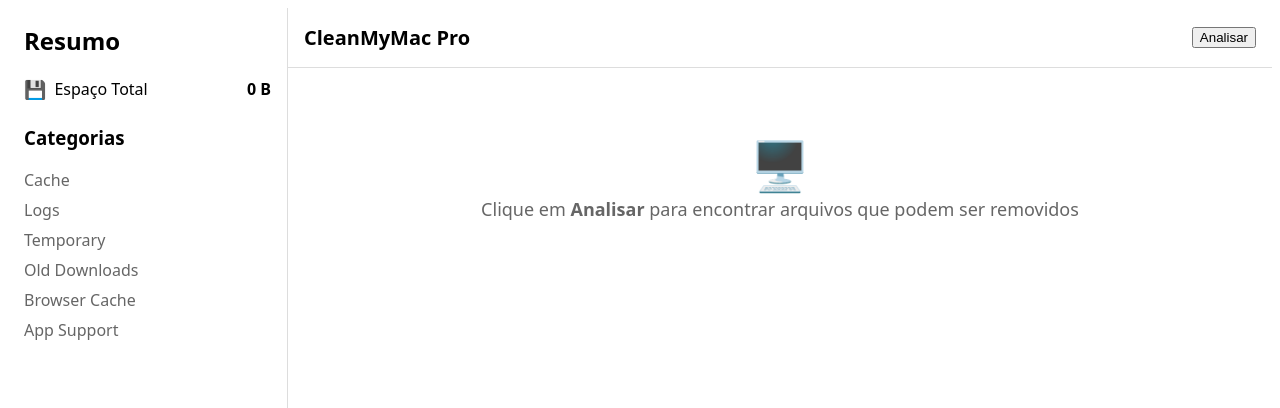
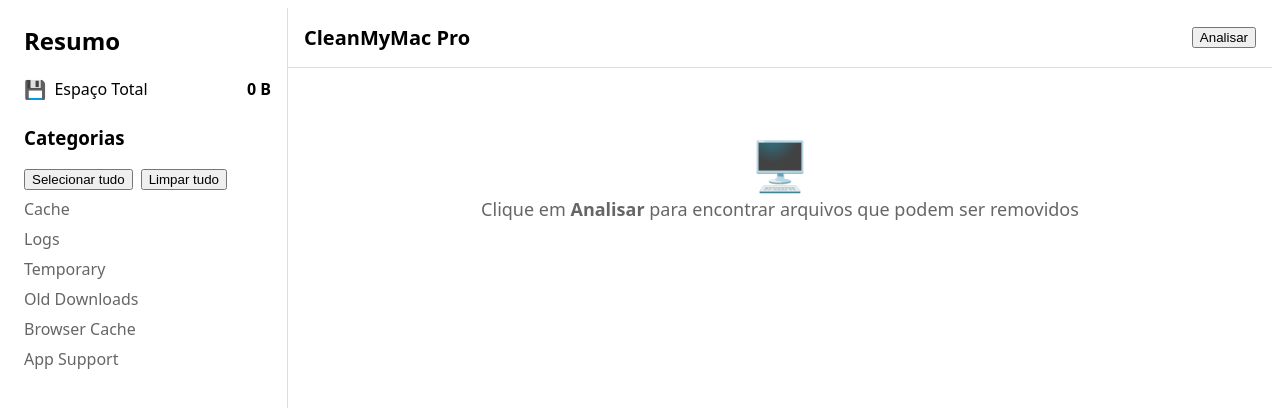
Before and after one commit to MaykonOliveira/cleanmymac-react-electron, a React (Vite) app: page / in a window 1280 px wide. Shown: the top 408 px of the page. Built offline with nearby package versions, Linux system fonts and the light colour scheme.

Commit message:
feat: add global select all controls

```diff
--- a/src/App.tsx
+++ b/src/App.tsx
@@ -108,6 +108,14 @@
     })
   }
 
+  function selectAllItems() {
+    setSelected(Object.fromEntries(items.map(it => [it.id, true])))
+  }
+
+  function clearSelection() {
+    setSelected({})
+  }
+
   return (
     <div style={{ display: 'grid', gridTemplateColumns: '280px 1fr', height: '100vh', fontFamily: 'ui-sans-serif, system-ui' }}>
       <aside style={{ borderRight: '1px solid #ddd', padding: 16, overflow: 'auto' }}>
@@ -125,6 +133,10 @@
         )}
 
         <h3 style={{ marginTop: 24 }}>Categorias</h3>
+        <div style={{ display: 'flex', gap: 8, marginBottom: 8 }}>
+          <button onClick={selectAllItems}>Selecionar tudo</button>
+          <button onClick={clearSelection}>Limpar tudo</button>
+        </div>
         <div style={{ display: 'grid', gap: 8 }}>
           {CATEGORY_ORDER.map(cat => {
             const list = grouped[cat]
@@ -159,6 +171,12 @@
           </div>
         </header>
         <section style={{ padding: 16, overflow: 'auto' }}>
+          {items.length > 0 && (
+            <div style={{ display: 'flex', gap: 8, marginBottom: 16 }}>
+              <button onClick={selectAllItems}>Selecionar tudo</button>
+              <button onClick={clearSelection}>Limpar tudo</button>
+            </div>
+          )}
           {items.length === 0 && !isScanning ? (
             <div style={{ textAlign: 'center', padding: 48, color: '#666' }}>
               <div style={{ fontSize: 48 }}>🖥️</div>
```
